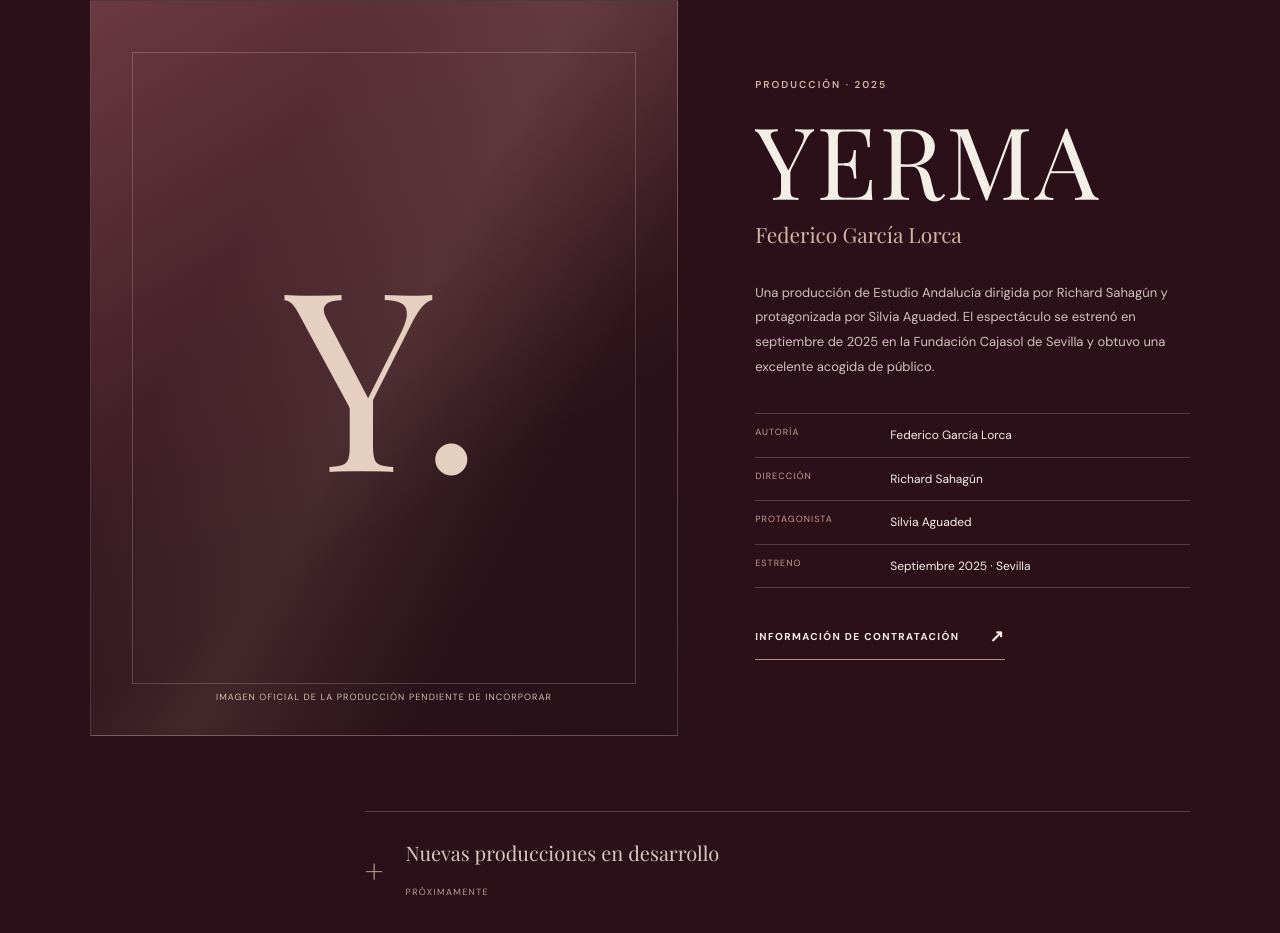
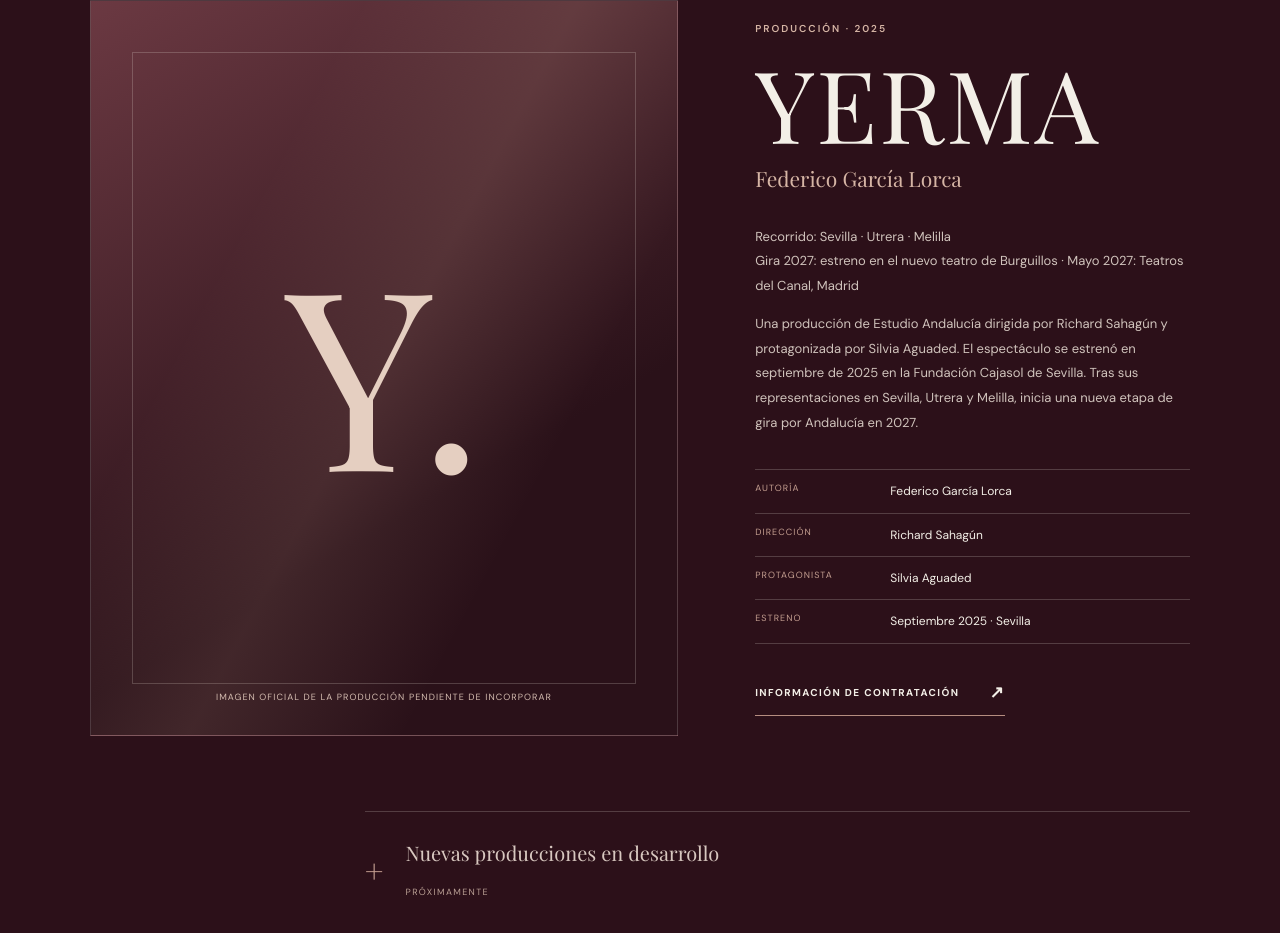
Before and after one commit to silviaaguaded/Estudioandalucia, a plain HTML site: page index.html in a window 1280 px wide. Shown: the part 3643-4576 px from the top of the page. Drawn offline with nearby package versions, Linux system fonts and the light colour scheme.

Commit message:
Update Yerma tour and Silvia Aguaded film premiere details

```diff
--- a/index.html
+++ b/index.html
@@ -84,7 +84,8 @@
         <div class="production-image-placeholder"><div class="placeholder-mark">Y.</div><span data-es="Imagen oficial de la producción pendiente de incorporar" data-en="Official production photography to be added">Imagen oficial de la producción pendiente de incorporar</span></div>
         <div class="production-details">
           <p class="overline">Producción · 2025</p><h3>YERMA</h3><p class="production-author" data-es="Federico García Lorca" data-en="Federico García Lorca">Federico García Lorca</p>
-          <p data-es="Una producción de Estudio Andalucía dirigida por Richard Sahagún y protagonizada por Silvia Aguaded. El espectáculo se estrenó en septiembre de 2025 en la Fundación Cajasol de Sevilla y obtuvo una excelente acogida de público." data-en="A production by Estudio Andalucía, directed by Richard Sahagún and starring Silvia Aguaded. The production premiered in September 2025 at Fundación Cajasol in Seville and was warmly received by audiences.">Una producción de Estudio Andalucía dirigida por Richard Sahagún y protagonizada por Silvia Aguaded. El espectáculo se estrenó en septiembre de 2025 en la Fundación Cajasol de Sevilla y obtuvo una excelente acogida de público.</p>
+          <p class="tour-route" data-es="Recorrido: Sevilla · Utrera · Melilla<br>Gira 2027: estreno en el nuevo teatro de Burguillos · Mayo 2027: Teatros del Canal, Madrid" data-en="Previous performances: Seville · Utrera · Melilla<br>2027 tour: opening at the new theatre in Burguillos · May 2027: Teatros del Canal, Madrid">Recorrido: Sevilla · Utrera · Melilla<br>Gira 2027: estreno en el nuevo teatro de Burguillos · Mayo 2027: Teatros del Canal, Madrid</p>
+          <p data-es="Una producción de Estudio Andalucía dirigida por Richard Sahagún y protagonizada por Silvia Aguaded. El espectáculo se estrenó en septiembre de 2025 en la Fundación Cajasol de Sevilla. Tras sus representaciones en Sevilla, Utrera y Melilla, inicia una nueva etapa de gira por Andalucía en 2027." data-en="A production by Estudio Andalucía, directed by Richard Sahagún and starring Silvia Aguaded. The production premiered in September 2025 at Fundación Cajasol in Seville and was warmly received by audiences.">Una producción de Estudio Andalucía dirigida por Richard Sahagún y protagonizada por Silvia Aguaded. El espectáculo se estrenó en septiembre de 2025 en la Fundación Cajasol de Sevilla y obtuvo una excelente acogida de público.</p>
           <dl class="production-facts"><div><dt data-es="Autoría" data-en="Written by">Autoría</dt><dd>Federico García Lorca</dd></div><div><dt data-es="Dirección" data-en="Direction">Dirección</dt><dd>Richard Sahagún</dd></div><div><dt data-es="Protagonista" data-en="Starring">Protagonista</dt><dd>Silvia Aguaded</dd></div><div><dt data-es="Estreno" data-en="Premiere">Estreno</dt><dd data-es="Septiembre 2025 · Sevilla" data-en="September 2025 · Seville">Septiembre 2025 · Sevilla</dd></div></dl>
           <a class="text-link" href="#distribucion"><span data-es="Información de contratación" data-en="Booking information">Información de contratación</span><span aria-hidden="true">↗</span></a>
         </div>
```
